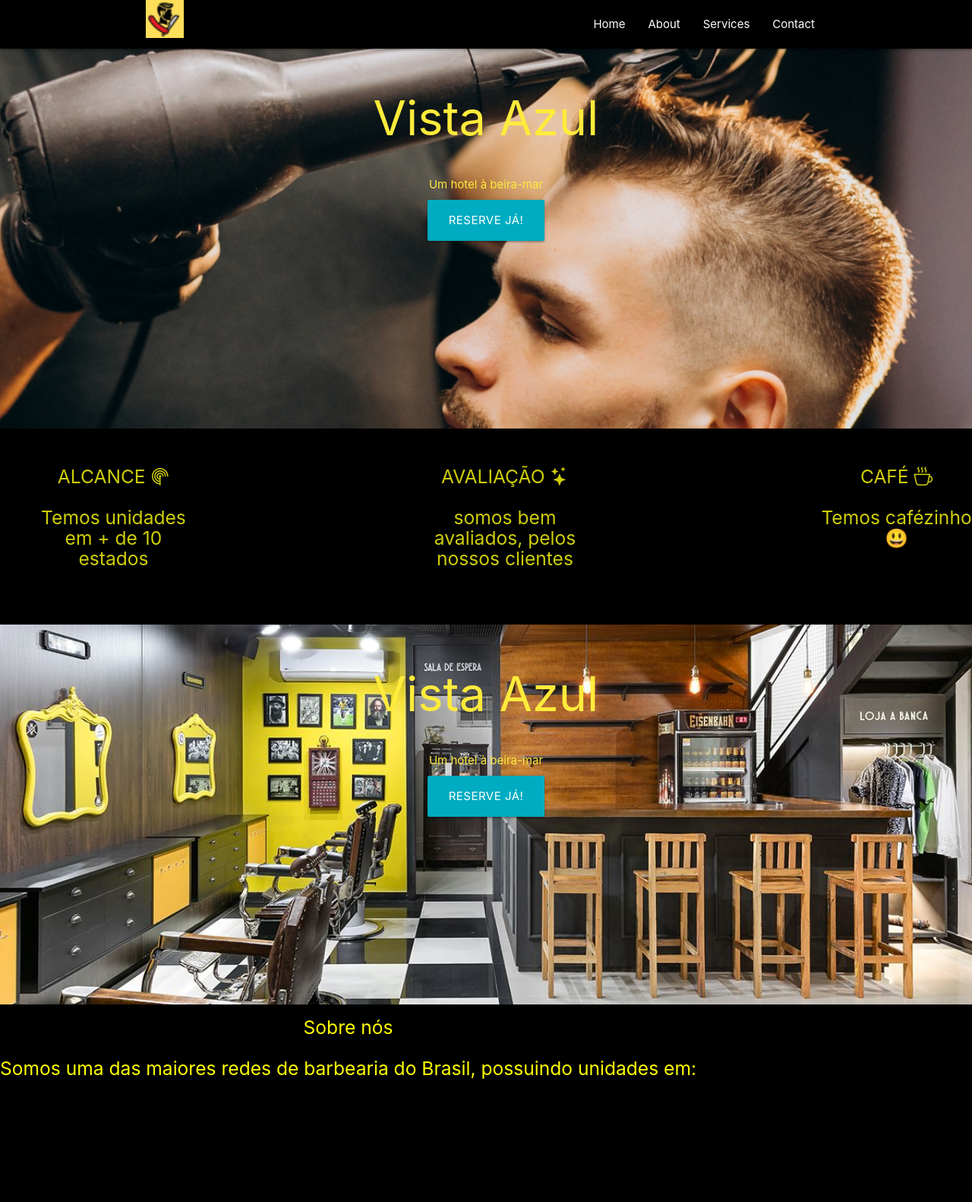
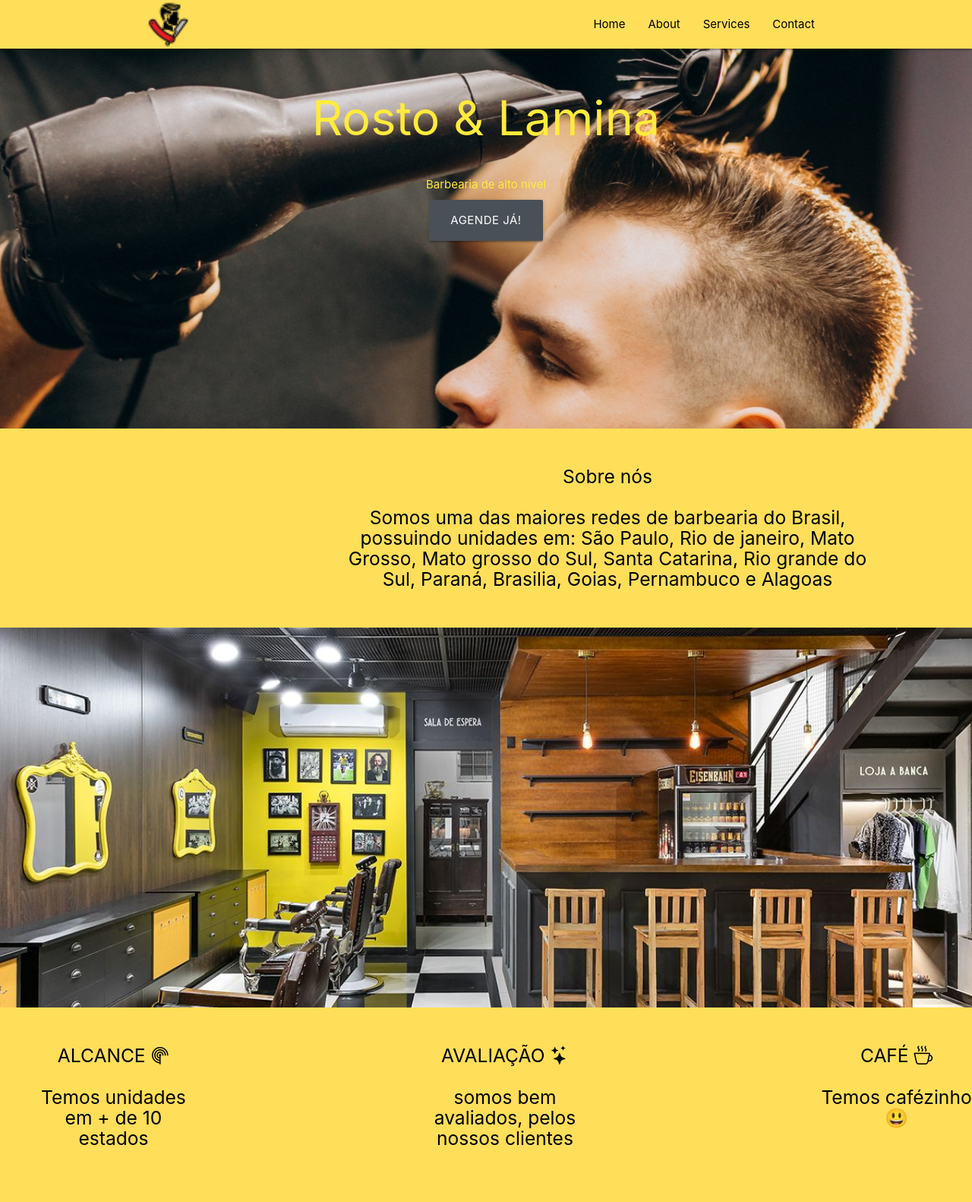
Before and after one commit to IasPY/Barber-shop, a plain HTML site: page front-end/index.html in a window 1280 px wide. Shown: the top 1582 px of the page at 76% size. Before the commit the page ends 1430 px from the top, so only its background shows below. Drawn offline with nearby package versions, Linux system fonts and the light colour scheme.

Commit message:
BArbearia pronta

```diff
--- a/front-end/css/style.css
+++ b/front-end/css/style.css
@@ -1,14 +1,14 @@
 .atendemos{
     font-family: -apple-system, BlinkMacSystemFont, "Segoe UI", Roboto, Oxygen-Sans, Ubuntu, Cantarell, "Helvetica Neue", sans-serif;
     width: 300px;
-    color:rgb(206, 206, 9);
+    color: black;
     margin-left: 50px;
     margin-top: 50px;
 }
 .avaliacao{
     font-family: -apple-system, BlinkMacSystemFont, "Segoe UI", Roboto, Oxygen-Sans, Ubuntu, Cantarell, "Helvetica Neue", sans-serif;
     width: 350px;
-    color: rgb(206, 206, 9);
+    color: black;
     margin-left: 50px;
     margin-top: 50px;
 }
@@ -16,7 +16,7 @@
 
     font-family: -apple-system, BlinkMacSystemFont, "Segoe UI", Roboto, Oxygen-Sans, Ubuntu, Cantarell, "Helvetica Neue", sans-serif;
     width: 300px;
-    color: rgb(206, 206, 9);
+    color: black;
     margin-left: 50px;
     margin-top: 50px;
     margin-bottom: 100px;
@@ -27,7 +27,7 @@
 	min-height: 500px;
 	line-height: 0;
 	height:auto;
-	color:rgba(255,255,255,.9);
+	color:rgba(0, 0, 0, 0.9);
 }
 
 .parallax-container .section{
@@ -37,25 +37,70 @@
 
 
 .info1{
+    background-color: RGB(255, 222, 89);
     display: flex;
     gap: 250px;
     text-align: center;
 }
 
 .info2{
-
+    background-color: RGB(255, 222, 89);
     display: flex;
     text-align: center;
+
 
 
 }
 
 .sobre{
+    margin-top: 50px;
+    margin-bottom: 50px;
+    width: 700px;
+    color: black;
+    justify-content: center;
+    margin-left: 450px;
+}
 
-    color: yellow;
+.direitos{
+    margin: 0.50px;
+    color: black;
+
+}
+
+.logo_footer{
+
+    margin-top: 20px;
+
+
+}
+
+nav ul a{
+
+    color: black !important;
+}
+
+nav a{
+
+    color: black !important;
+}
+
+#botao{
+
+background-color: RGB(73, 80, 87) ;
+
+}
+
+
+.menu{
+    color: black !important;
+}
+
+#nav-barr{
+
+    background-color: rgb(255, 222, 89) !important;
 }
 
 body{
-    background-color: black;
+    background-color: rgb(255, 222, 89);
 
 }
--- /dev/null
+++ b/front-end/css/styleContact.css
@@ -0,0 +1,46 @@
+p{
+    color: black;
+
+}
+
+nav ul a{
+
+    color: black !important;
+}
+
+nav a{
+
+    color: black !important;
+}
+
+.menu{
+    color: black !important;
+}
+
+#nav-barr{
+
+    background-color: rgb(255, 222, 89) !important;
+}
+body{
+    background-color: rgb(255, 222, 89);
+
+}
+
+.Alinhamento_de_texto {
+    width: 100%;
+    height: 100dvh;
+    display: flex;
+    justify-content:center;
+    align-items: center;
+    padding: 20px;
+
+}
+
+.contatos {
+    font-weight: bold;
+    text-align: center;  /* Alterado para centralizar o texto */
+    background-color: #ffe281;
+    width: 50%;
+    padding: 20px;
+    border-radius: 8px;
+    box-shadow: 0 4px 6px rgba(0, 0, 0, 0.1);}
--- /dev/null
+++ b/front-end/css/style_about.css
@@ -0,0 +1,57 @@
+body{
+
+    background-color: rgb(255, 222, 89);
+
+}
+
+nav ul a{
+
+    color: black !important;
+}
+
+nav a{
+
+    color: black !important;
+}
+
+
+.menu{
+    color: black !important;
+}
+
+#nav-barr{
+
+    background-color: rgb(255, 222, 89) !important;
+}
+
+.Alinhamento_de_texto {
+    width: 100%;
+    height: 100dvh;
+    display: flex;
+    justify-content:space-between;
+    align-items: center;
+    padding: 20px;
+    gap: 20px;
+}
+
+.textao {
+    font-weight: bold;
+    text-align: center;  /* Alterado para centralizar o texto */
+    background-color: #ffe281;
+    width: 50%;
+    padding: 20px;
+    border-radius: 8px;
+    box-shadow: 0 4px 6px rgba(0, 0, 0, 0.1);
+}
+
+.Alinhamento_de_texto img {
+    width: 50%;
+    height: auto;
+    border-radius: 8px;
+}
+
+.footer{
+    border-color: black;
+
+
+}
--- a/front-end/index.html
+++ b/front-end/index.html
@@ -4,7 +4,7 @@
 <head>
     <meta charset="UTF-8">
     <meta name="viewport" content="width=device-width, initial-scale=1.0">
-    <title>BARBEARIA</title>
+    <title>Rosto & Lâmina</title>
     <!--CSS-->
     <link rel="stylesheet" href="css/style.css">
     <link rel="stylesheet" href="https://cdnjs.cloudflare.com/ajax/libs/materialize/1.0.0/css/materialize.min.css">
@@ -12,8 +12,7 @@
     <link rel="stylesheet" href="/css/materialize.min.css">
 
     <link rel="stylesheet" href="https://cdn.jsdelivr.net/npm/bootstrap-icons@1.13.1/font/bootstrap-icons.min.css">
-    <link rel="icon" href="/img/logo.png">
-
+    <link rel="icon" href="/img/logo.png" class="logo">
 
 
 
@@ -22,17 +21,17 @@
 <body>
 
     <!-- Navbar -->
-    <nav class="black darken-1">
+    <nav class=" darken-1" id="nav-barr">
         <div class="container">
             <div class="nav-wrapper">
                 <a href="#" class="brand-logo">
-                    <img src="/img/logo.png" alt="Logo" style="height: 50px;">
+                    <img src="/img/logo.png" alt="Logo" style="height: 63px;">
                 </a>
-                <ul id="nav-mobile" class="right hide-on-med-and-down">
-                    <li><a href="#">Home</a></li>
-                    <li><a href="#">About</a></li>
-                    <li><a href="#">Services</a></li>
-                    <li><a href="#">Contact</a></li>
+                <ul id="nav-mobile" class="right hide-on-med-and-down menu">
+                    <li ><a href="index.html">Home</a></li>
+                    <li><a href="about.html">About</a></li>
+                    <li><a href="https://www.gov.br/pt-br/servicos/obter-a-carteira-de-trabalho">Services</a></li>
+                    <li><a href="/contact.html">Contact</a></li>
                 </ul>
             </div>
         </div>
@@ -42,20 +41,19 @@
     <div id="index-banner" class="parallax-container">
         <div class="section no-pad-bot">
             <div class="container yellow-text">
-                <br />
-                <br />
+
                 <h1 class="header center  text-darken-1">
-                    Vista Azul
+                    Rosto & Lamina
                 </h1>
                 <div class="row center">
-                    <h5 id="primeiro" class="header col s12 light " ></h5>
-                        Um hotel à beira-mar
+                    <h5 id="primeiro" class="header col s12 light "></h5>
+                    Barbearia de alto nivel
                     </h5>
                 </div>
                 <div class="center">
-                    <a href="https://www.airbnb.com/" target="_blank"
-                        class="btn-large waves-effect waves-light cyan darken-1">
-                        Reserve já!
+                    <a href="https://www.gov.br/pt-br/servicos/obter-a-carteira-de-trabalho" target="_blank"
+                        class="btn-large waves-effect waves-light  darken-1" id="botao">
+                        Agende já!
                     </a>
                 </div>
             </div>
@@ -66,45 +64,26 @@
     </div>
 
     <div>
-    <div class="info1">
-        <h5 class="atendemos">
-            ALCANCE <i class="bi bi-radar"></i> <br>
+        <div class="info2">
+            <h5 class="sobre">
+                Sobre nós<br>
                 <br>
-            Temos unidades em + de 10 estados </h5>
+                Somos uma das maiores redes de barbearia do Brasil, possuindo unidades em: São Paulo, Rio de janeiro,
+                Mato Grosso, Mato grosso do Sul, Santa Catarina, Rio grande do Sul, Paraná, Brasilia, Goias, Pernambuco e Alagoas
+            </h5>
 
-        <h5 class="avaliacao">AVALIAÇÃO <i class="bi bi-stars"></i> <br>
-            <br>
-            somos bem avaliados, pelos nossos clientes</h5>
 
-        <h5 class="cafe">
-            CAFÉ <i class="bi bi-cup-hot" ></i><br>
-            <br>
-            Temos cafézinho 😃
-
-        </h5>
         </div>
     </div>
 
-
+    <!-- Parallax Section -->
     <div id="index-banner" class="parallax-container">
         <div class="section no-pad-bot">
             <div class="container yellow-text">
-                <br />
-                <br />
-                <h1 class="header center  text-darken-1">
-                    Vista Azul
-                </h1>
-                <div class="row center">
-                    <h5 id="primeiro" class="header col s12 light " ></h5>
-                        Um hotel à beira-mar
-                    </h5>
-                </div>
-                <div class="center">
-                    <a href="https://www.airbnb.com/" target="_blank"
-                        class="btn-large waves-effect waves-light cyan darken-1">
-                        Reserve já!
-                    </a>
-                </div>
+
+
+
+                <div class="center"></div>
             </div>
         </div>
         <div class="parallax">
@@ -112,23 +91,55 @@
         </div>
     </div>
 
+
 <div>
-    <div class="info2">
-        <h5 class="sobre">
-            Sobre nós<br>
+        <div class="info1">
+            <h5 class="atendemos">
+                ALCANCE <i class="bi bi-radar"></i> <br>
                 <br>
-            Somos uma das maiores redes de barbearia do Brasil, possuindo unidades em:  </h5>
+                Temos unidades em + de 10 estados
+            </h5>
+
+            <h5 class="avaliacao">AVALIAÇÃO <i class="bi bi-stars"></i> <br>
+                <br>
+                somos bem avaliados, pelos nossos clientes
+            </h5>
+
+            <h5 class="cafe">
+                CAFÉ <i class="bi bi-cup-hot"></i><br>
+                <br>
+                Temos cafézinho 😃
+
+            </h5>
+        </div>
+    </div>
+            <!-- Parallax Section -->
+    <div id="index-banner" class="parallax-container">
+        <div class="section no-pad-bot">
+            <div class="container yellow-text">
 
 
+
+                <div class="center"></div>
             </div>
         </div>
+        <div class="parallax">
+            <img src="img/barbearia 7.jpeg" alt="cara cortando cabelo" style="opacity: 1 !important;">
+        </div>
+    </div>
+
+    <footer class="center">
+    <img class="logo_footer" src="/img/logo_grande.jpeg" alt="Logo" style="height: 65px;">
+
+    </footer>
+    <p class="direitos">Todos os Direitos reservados da Rosto & Lamina</p>
 
     <!-- Scripts -->
     <script src="https://cdnjs.cloudflare.com/ajax/libs/materialize/1.0.0/js/materialize.min.js"></script>
     <script src="/js/init.js"></script>
     <script src="/js/materialize.js"></script>
     <script src="/js/materialize.min.js"></script>
-   <script>document.addEventListener('DOMContentLoaded', function() {
+    <script>document.addEventListener('DOMContentLoaded', function () {
             var elems = document.querySelectorAll('.parallax');
             var instances = M.Parallax.init(elems);
         });</script>
```
Also changed, not shown: front-end/about.html (added, +95 -0 lines), front-end/contact.html (added, +57 -0 lines), front-end/img/barbearia 7.jpeg (added), front-end/img/logo_grande.jpeg (added). Lines whose indentation alone changed are shown as unchanged.
